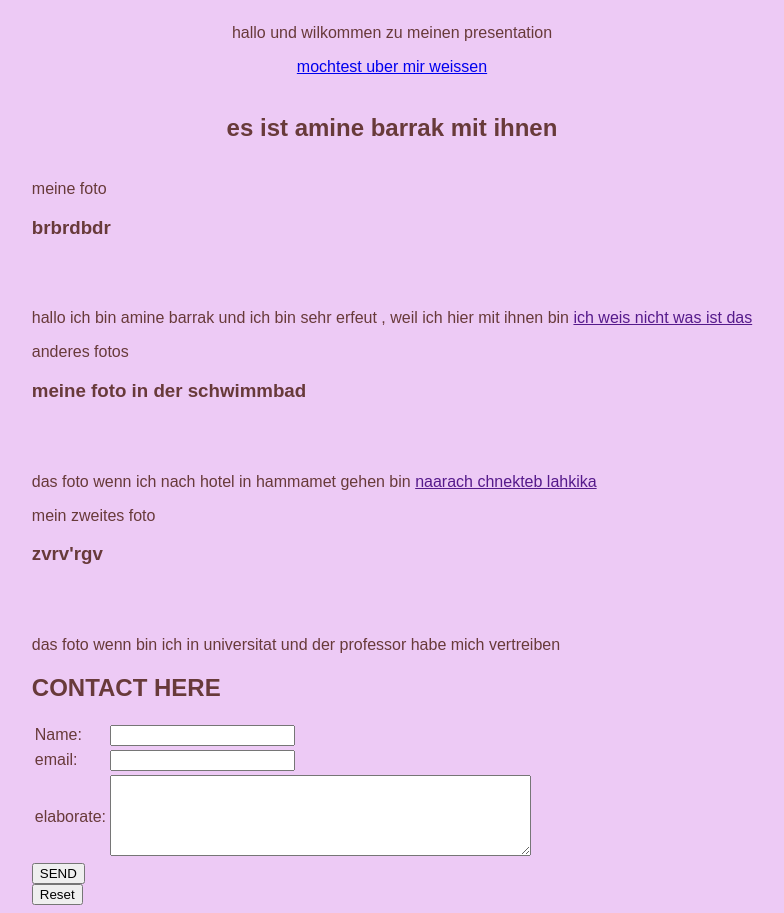
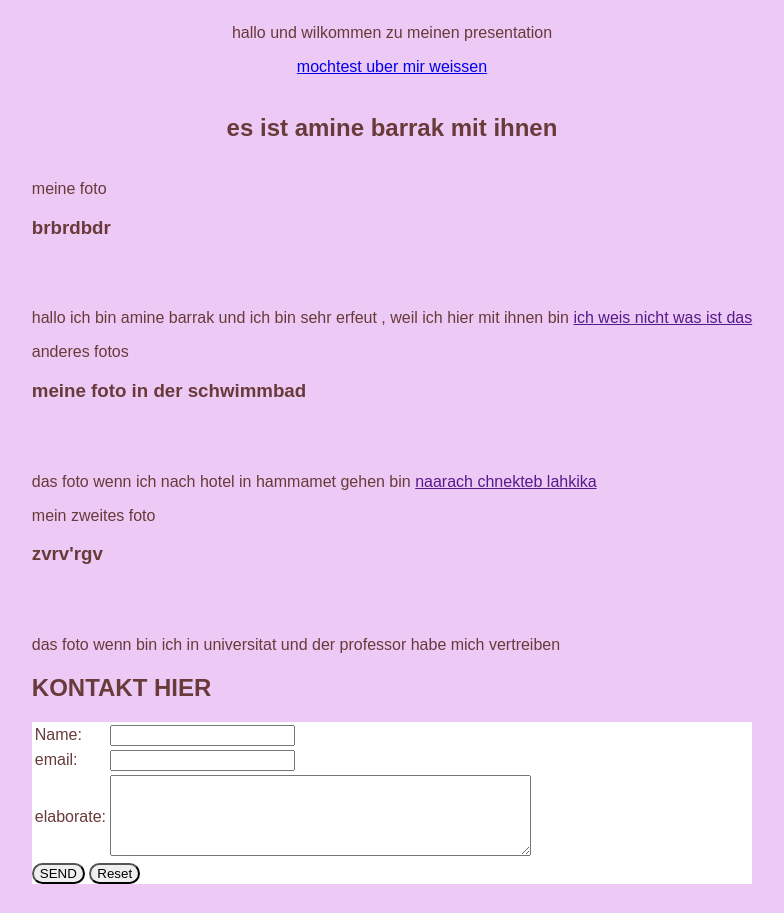
Before and after one commit to barraaaak/project1, a plain HTML site: page index.html in a window 1280 px wide. Shown: the whole page, without its empty margins (248-1032 px from the left). After the commit the page ends 892 px from the top, so only its background shows below. Drawn offline with Linux system fonts and the light colour scheme.

Commit message:
added styles in contact

```diff
--- a/index.html
+++ b/index.html
@@ -39,7 +39,7 @@
         das foto wenn bin ich in universitat und der professor habe mich vertreiben
     </article>
     </p>
-    <h1>CONTACT HERE</h1>
+    <h1>KONTAKT HIER</h1>
     <form action="">
         <table>
             <tr>
@@ -55,8 +55,9 @@
                 <td><textarea name="" id="" cols="50" rows="5"></textarea></td>
             </tr>
         </table>
-        <input type="submit" value="SEND"><br>
-        <input type="reset" value="Reset">
+        <input type="submit" value="SEND" class="bouton">
+        <input type="reset" value="Reset" class="bouton">
+
     </form>
 </body>
 </html>
--- a/style.css
+++ b/style.css
@@ -6,3 +6,9 @@ body {
     flex-direction: column;
     align-items: center;
 }
+form{
+    background-color: white;
+}
+.bouton{
+    border-radius: 20px;
+}
```
